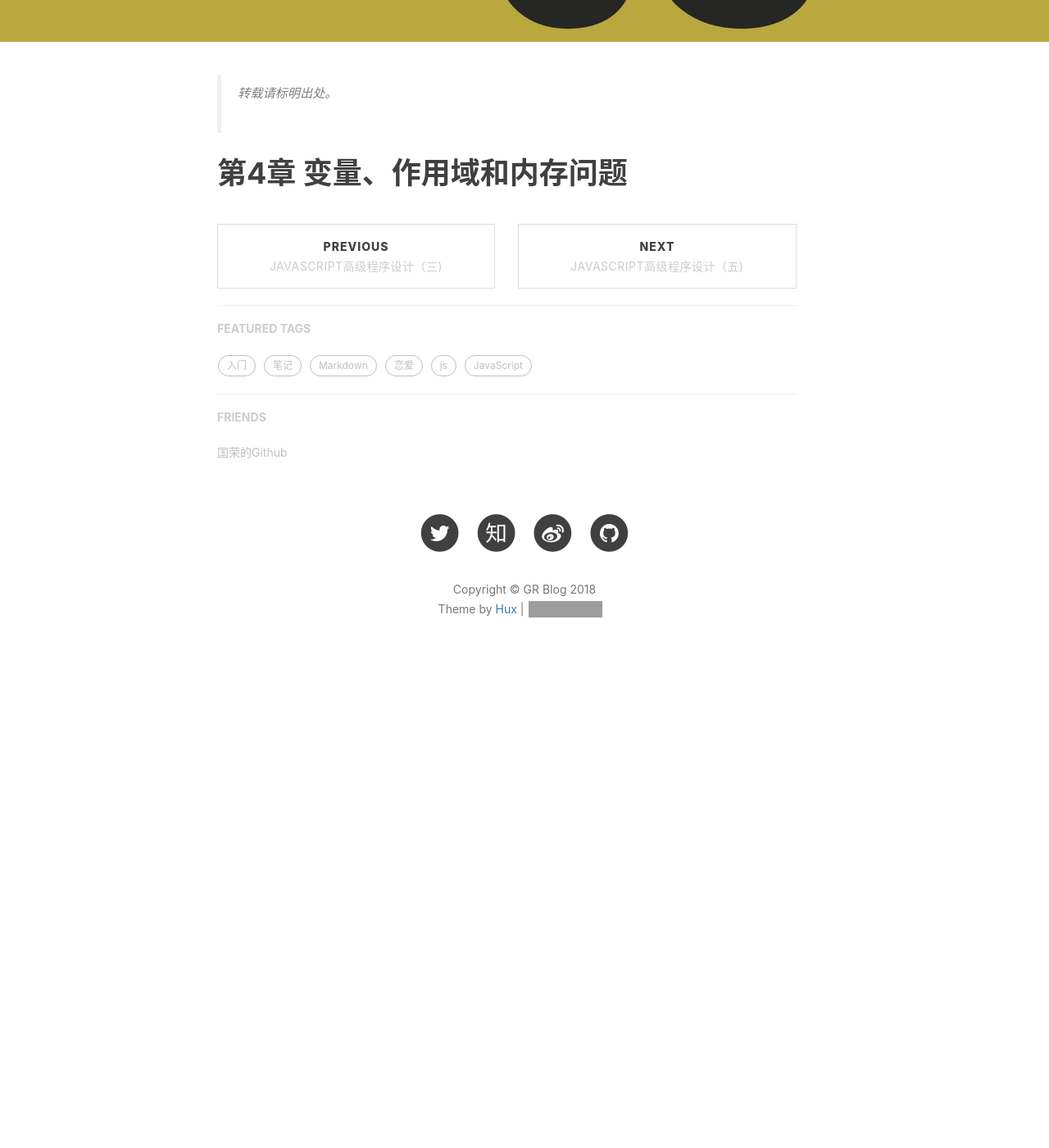
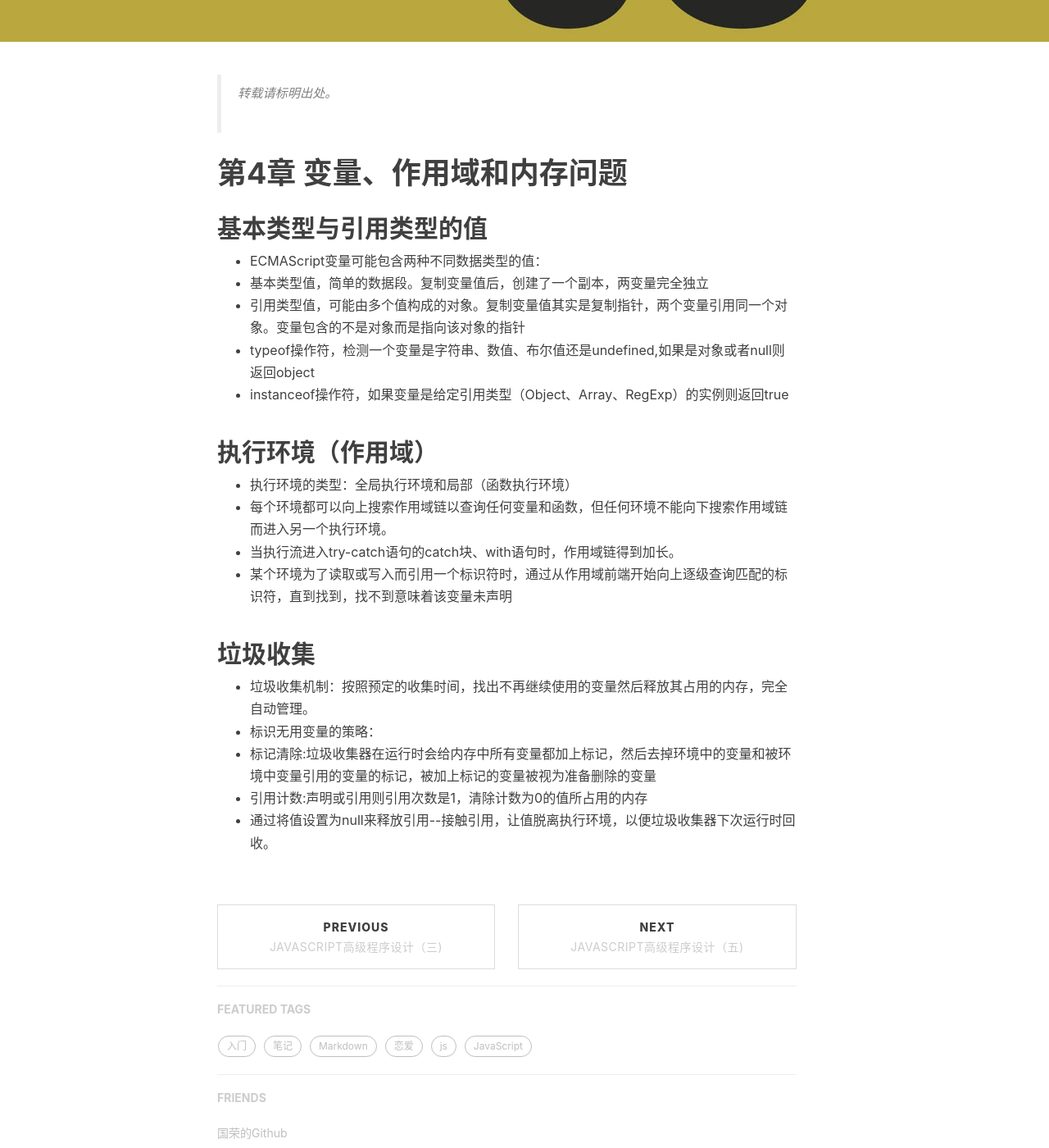
Before and after one commit to wangguorong1996/wangguorong1996.github.io, a Jekyll site: the page built from _posts/2018-05-11-JavaScript4.markdown, in a window 1280 px wide and 1400 px high, scrolled down 472 px. Shown: the whole window at 82% size. Built offline with Jekyll 4.4.1, drawn with Linux system fonts in a browser that asks for light colours; nearby versions of some CDN libraries; comment, search, counter and statistics services are not loaded; before the commit the page ends 1319 px from its top, so only the background shows below that; grey boxes are pictures that could not be loaded.

Commit message:
push-js4

```diff
--- a/_posts/2018-05-11-JavaScript4.markdown
+++ b/_posts/2018-05-11-JavaScript4.markdown
@@ -13,3 +13,31 @@ tags:
 > 转载请标明出处。<br><br>
 
 # 第4章 变量、作用域和内存问题
+
+## 基本类型与引用类型的值
+<ul>
+	<li>ECMAScript变量可能包含两种不同数据类型的值：
+		<li>基本类型值，简单的数据段。复制变量值后，创建了一个副本，两变量完全独立</li>
+		<li>引用类型值，可能由多个值构成的对象。复制变量值其实是复制指针，两个变量引用同一个对象。变量包含的不是对象而是指向该对象的指针</li>
+	</li>
+	<li>typeof操作符，检测一个变量是字符串、数值、布尔值还是undefined,如果是对象或者null则返回object</li>
+	<li>instanceof操作符，如果变量是给定引用类型（Object、Array、RegExp）的实例则返回true</li>
+</ul>
+
+## 执行环境（作用域）
+<ul>
+	<li>执行环境的类型：全局执行环境和局部（函数执行环境）</li>
+	<li>每个环境都可以向上搜索作用域链以查询任何变量和函数，但任何环境不能向下搜索作用域链而进入另一个执行环境。</li>
+	<li>当执行流进入try-catch语句的catch块、with语句时，作用域链得到加长。</li>
+	<li>某个环境为了读取或写入而引用一个标识符时，通过从作用域前端开始向上逐级查询匹配的标识符，直到找到，找不到意味着该变量未声明</li>
+</ul>
+
+## 垃圾收集
+<ul>
+	<li>垃圾收集机制：按照预定的收集时间，找出不再继续使用的变量然后释放其占用的内存，完全自动管理。</li>
+	<li>标识无用变量的策略：</li>
+		<li>标记清除:垃圾收集器在运行时会给内存中所有变量都加上标记，然后去掉环境中的变量和被环境中变量引用的变量的标记，被加上标记的变量被视为准备删除的变量</li>
+		<li>引用计数:声明或引用则引用次数是1，清除计数为0的值所占用的内存</li>
+	<li>通过将值设置为null来释放引用--接触引用，让值脱离执行环境，以便垃圾收集器下次运行时回收。</li>
+
+</ul>
```
